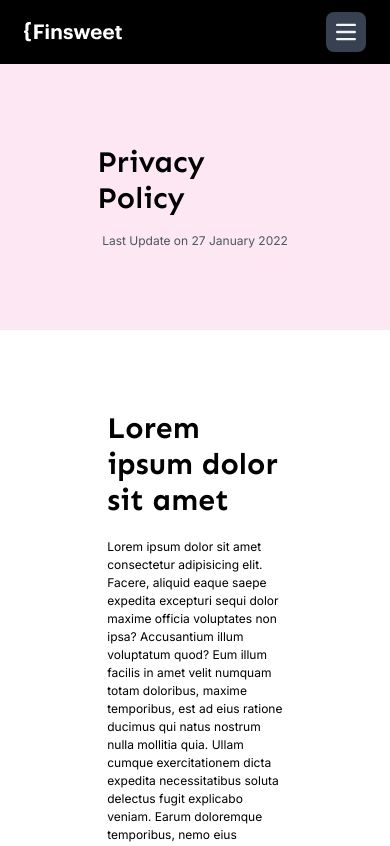
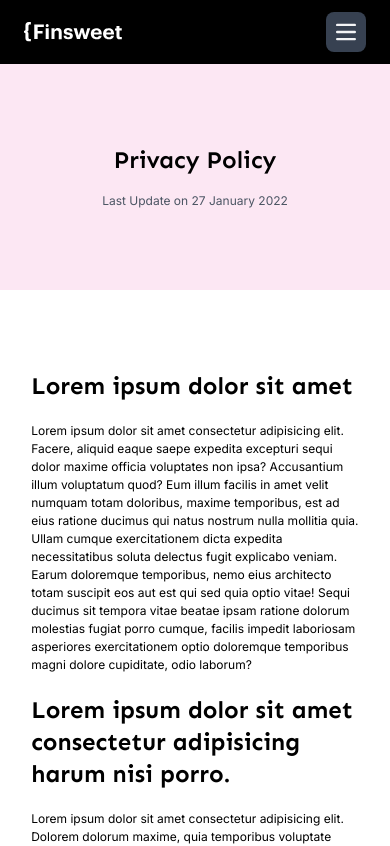
Before and after one commit to Abhinav2Upadhyay/Frontend-Assignment-Flipr, a React (Vite) app: page /privacy-policy in a window 390 px wide. Shown: the top 846 px of the page. Built offline with nearby package versions, Linux system fonts and the light colour scheme.

Commit message:
Add responsiveness to privacy policy page

```diff
--- a/src/pages/PrivacyPolicy.jsx
+++ b/src/pages/PrivacyPolicy.jsx
@@ -4,18 +4,18 @@ function PrivacyPolicy() {
       {/* <h1>PrivacyPolicy</h1> */}
       {/* section 1 */}
       <section className="flex justify-center bg-pink-100">
-        <div className="flex flex-col items-center w-[50%] py-20">
-          <h1 className="mb-4 text-3xl font-semibold">Privacy Policy</h1>
+        <div className="flex flex-col items-center sm:w-[50%] py-20">
+          <h1 className="mb-4 text-2xl font-semibold sm:text-3xl">Privacy Policy</h1>
           <p className="text-gray-600">Last Update on 27 January 2022</p>
         </div>
       </section>
 
       {/* section 2 */}
       <section data-aos="fade-up" className="flex justify-center mt-20">
-        <div className="w-[45%]">
-          <h1 className="mb-5 text-3xl font-bold">Lorem ipsum dolor sit amet</h1>
+        <div className="sm:w-[45%] w-[84%]">
+          <h1 className="mb-5 text-2xl font-bold sm:text-3xl">Lorem ipsum dolor sit amet</h1>
           <p className="mb-5">Lorem ipsum dolor sit amet consectetur adipisicing elit. Facere, aliquid eaque saepe expedita excepturi sequi dolor maxime officia voluptates non ipsa? Accusantium illum voluptatum quod? Eum illum facilis in amet velit numquam totam doloribus, maxime temporibus, est ad eius ratione ducimus qui natus nostrum nulla mollitia quia. Ullam cumque exercitationem dicta expedita necessitatibus soluta delectus fugit explicabo veniam. Earum doloremque temporibus, nemo eius architecto totam suscipit eos aut est qui sed quia optio vitae! Sequi ducimus sit tempora vitae beatae ipsam ratione dolorum molestias fugiat porro cumque, facilis impedit laboriosam asperiores exercitationem optio doloremque temporibus magni dolore cupiditate, odio laborum?</p>
-          <h1 className="mb-5 text-3xl font-bold">Lorem ipsum dolor sit amet consectetur adipisicing harum nisi porro.</h1>
+          <h1 className="mb-5 text-2xl font-bold sm:text-3xl">Lorem ipsum dolor sit amet consectetur adipisicing harum nisi porro.</h1>
           <p className="mb-5">Lorem ipsum dolor sit amet consectetur adipisicing elit. Dolorem dolorum maxime, quia temporibus voluptate adipisci animi id odit vitae excepturi, reprehenderit veniam tenetur nemo, iusto commodi tempore accusantium iure numquam corporis pariatur perspiciatis? Corporis sit rerum dicta totam cupiditate officiis provident inventore error veniam quibusdam aperiam quo mollitia dolores vitae, autem distinctio consequatur magnam! Ratione vero expedita at nihil esse!</p>
           <p className="mb-5">Lorem ipsum dolor sit amet consectetur adipisicing elit. Dolorem dolorum maxime, quia temporibus voluptate adipisci animi id odit vitae excepturi, reprehenderit veniam tenetur nemo, iusto commodi tempore accusantium iure numquam corporis pariatur perspiciatis? Corporis sit rerum dicta totam cupiditate officiis provident inventore error veniam quibusdam aperiam quo mollitia dolores vitae, autem distinctio consequatur magnam! Ratione vero expedita at nihil esse!</p>
         </div>
```
